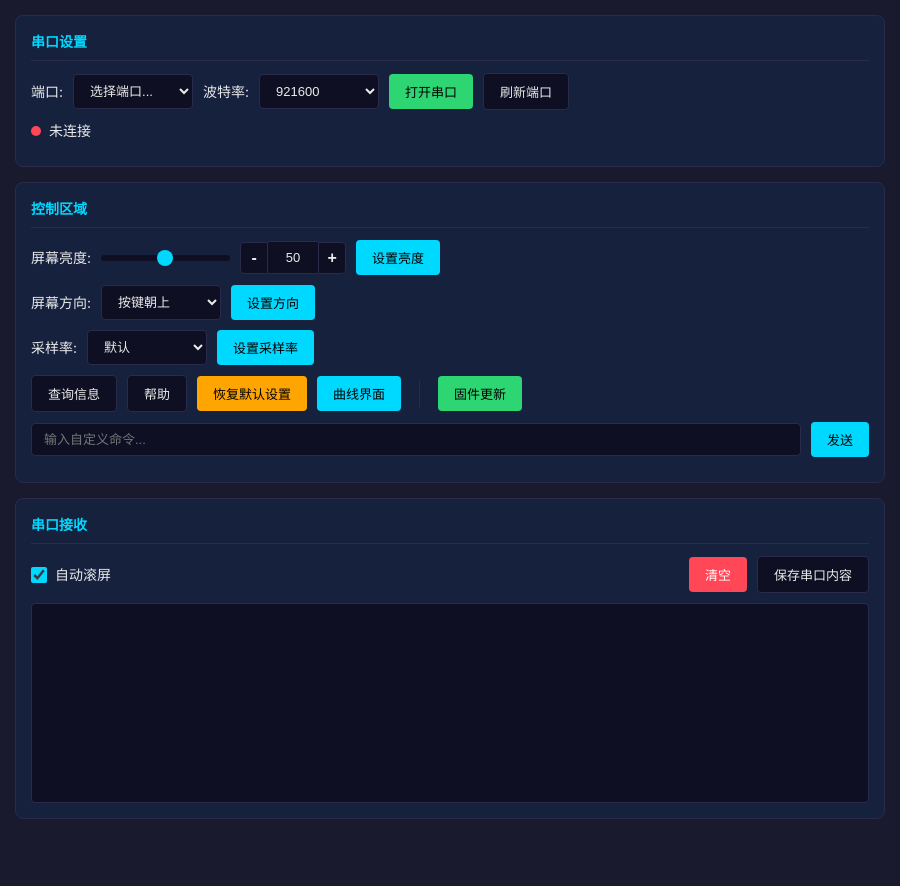
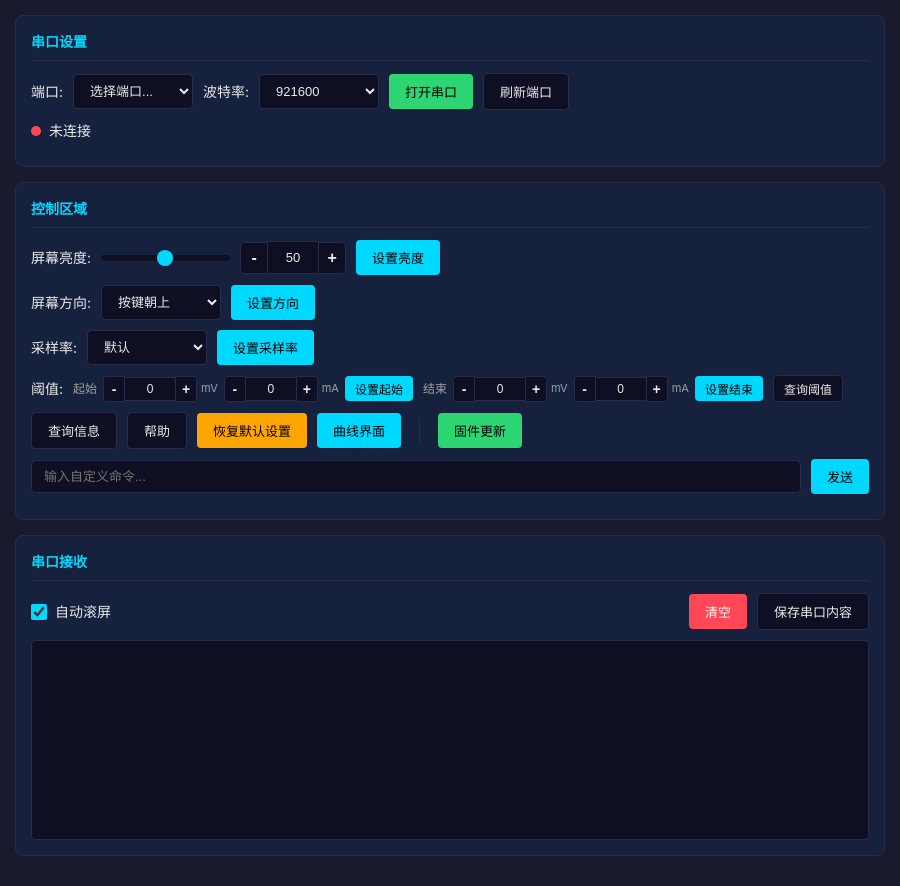
Before and after one commit to BaiHengRui/ESP32C3_USB_METER_Host, an Electron app: page index.html in a window 900 px wide. Before the commit the page ends 849 px from the top, so only its background shows below. Drawn offline with Linux system fonts and the light colour scheme; no server answers.

Commit message:
feat: 添加阈值设置功能，支持起始和结束阈值的配置与查询

```diff
--- a/index.html
+++ b/index.html
@@ -73,6 +73,44 @@
         <button id="setSampleRateBtn" class="btn btn-primary">设置采样率</button>
       </div>
 
+      <!-- 阈值设置 -->
+      <div class="form-row threshold-row">
+        <label>阈值:</label>
+        <div class="threshold-group">
+          <span class="threshold-label">起始</span>
+          <div class="number-input number-input-sm">
+            <button id="thrStartVMinus" class="number-btn number-btn-sm">-</button>
+            <input type="number" id="thrStartV" class="threshold-input" placeholder="mV" value="0" min="0">
+            <button id="thrStartVPlus" class="number-btn number-btn-sm">+</button>
+          </div>
+          <span class="threshold-unit">mV</span>
+          <div class="number-input number-input-sm">
+            <button id="thrStartIMinus" class="number-btn number-btn-sm">-</button>
+            <input type="number" id="thrStartI" class="threshold-input" placeholder="mA" value="0" min="0">
+            <button id="thrStartIPlus" class="number-btn number-btn-sm">+</button>
+          </div>
+          <span class="threshold-unit">mA</span>
+          <button id="setStartBtn" class="btn btn-primary btn-sm">设置起始</button>
+        </div>
+        <div class="threshold-group">
+          <span class="threshold-label">结束</span>
+          <div class="number-input number-input-sm">
+            <button id="thrEndVMinus" class="number-btn number-btn-sm">-</button>
+            <input type="number" id="thrEndV" class="threshold-input" placeholder="mV" value="0" min="0">
+            <button id="thrEndVPlus" class="number-btn number-btn-sm">+</button>
+          </div>
+          <span class="threshold-unit">mV</span>
+          <div class="number-input number-input-sm">
+            <button id="thrEndIMinus" class="number-btn number-btn-sm">-</button>
+            <input type="number" id="thrEndI" class="threshold-input" placeholder="mA" value="0" min="0">
+            <button id="thrEndIPlus" class="number-btn number-btn-sm">+</button>
+          </div>
+          <span class="threshold-unit">mA</span>
+          <button id="setEndBtn" class="btn btn-primary btn-sm">设置结束</button>
+        </div>
+        <button id="queryThresholdBtn" class="btn btn-secondary btn-sm">查询阈值</button>
+      </div>
+
       <!-- 常用命令 -->
       <div class="form-row">
         <button id="queryInfoBtn" class="btn btn-secondary">查询信息</button>
--- a/renderer.js
+++ b/renderer.js
@@ -25,6 +25,23 @@ const elements = {
   setRotationBtn: document.getElementById('setRotationBtn'),
   sampleRateSelect: document.getElementById('sampleRateSelect'),
   setSampleRateBtn: document.getElementById('setSampleRateBtn'),
+
+  // 阈值设置
+  thrStartV: document.getElementById('thrStartV'),
+  thrStartVMinus: document.getElementById('thrStartVMinus'),
+  thrStartVPlus: document.getElementById('thrStartVPlus'),
+  thrStartI: document.getElementById('thrStartI'),
+  thrStartIMinus: document.getElementById('thrStartIMinus'),
+  thrStartIPlus: document.getElementById('thrStartIPlus'),
+  setStartBtn: document.getElementById('setStartBtn'),
+  thrEndV: document.getElementById('thrEndV'),
+  thrEndVMinus: document.getElementById('thrEndVMinus'),
+  thrEndVPlus: document.getElementById('thrEndVPlus'),
+  thrEndI: document.getElementById('thrEndI'),
+  thrEndIMinus: document.getElementById('thrEndIMinus'),
+  thrEndIPlus: document.getElementById('thrEndIPlus'),
+  setEndBtn: document.getElementById('setEndBtn'),
+  queryThresholdBtn: document.getElementById('queryThresholdBtn'),
 
   // 常用命令
   queryInfoBtn: document.getElementById('queryInfoBtn'),
@@ -154,6 +171,17 @@ function setupEventListeners() {
 
   // 采样率
   elements.setSampleRateBtn.addEventListener('click', setSampleRate)
+
+  // 阈值设置
+  elements.setStartBtn.addEventListener('click', setStartThreshold)
+  elements.setEndBtn.addEventListener('click', setEndThreshold)
+  elements.queryThresholdBtn.addEventListener('click', () => sendCommand('threshold'))
+
+  // 阈值 +/- 按钮
+  setupThresholdStepper('thrStartV', 100)
+  setupThresholdStepper('thrStartI', 10)
+  setupThresholdStepper('thrEndV', 100)
+  setupThresholdStepper('thrEndI', 10)
 
   // 常用命令
   elements.queryInfoBtn.addEventListener('click', () => sendCommand('info'))
@@ -294,6 +322,36 @@ async function setSampleRate() {
   await sendCommand(`sample:${value}`)
 }
 
+// 阈值步进按钮通用绑定(name不含后缀, step步长)
+function setupThresholdStepper(name, step) {
+  const input = elements[name]
+  const minus = elements[name + 'Minus']
+  const plus = elements[name + 'Plus']
+  if (!input || !minus || !plus) return
+  minus.addEventListener('click', () => {
+    const v = Math.max(0, (parseInt(input.value) || 0) - step)
+    input.value = v
+  })
+  plus.addEventListener('click', () => {
+    const v = (parseInt(input.value) || 0) + step
+    input.value = v
+  })
+}
+
+// 设置起始阈值
+async function setStartThreshold() {
+  const v = elements.thrStartV.value || '0'
+  const i = elements.thrStartI.value || '0'
+  await sendCommand(`set_start=${v},${i}`)
+}
+
+// 设置结束阈值
+async function setEndThreshold() {
+  const v = elements.thrEndV.value || '0'
+  const i = elements.thrEndI.value || '0'
+  await sendCommand(`set_end=${v},${i}`)
+}
+
 // 恢复默认设置
 async function resetDefaults() {
   if (!isConnected) {
--- a/styles.css
+++ b/styles.css
@@ -270,6 +270,85 @@ input[type="range"]::-webkit-slider-thumb {
   flex-shrink: 0;
 }
 
+/* 阈值设置 */
+.threshold-row {
+  flex-wrap: wrap;
+}
+
+.threshold-group {
+  display: flex;
+  align-items: center;
+  gap: 4px;
+}
+
+.threshold-label {
+  color: var(--text-secondary);
+  font-size: 12px;
+  margin-right: 2px;
+}
+
+.threshold-unit {
+  color: var(--text-secondary);
+  font-size: 11px;
+  margin-right: 2px;
+}
+
+input.threshold-input {
+  width: 52px;
+  padding: 4px 4px;
+  font-size: 12px;
+  text-align: center;
+  border-radius: 0;
+  border-left: none;
+  border-right: none;
+  -moz-appearance: textfield;
+}
+
+input.threshold-input::-webkit-inner-spin-button,
+input.threshold-input::-webkit-outer-spin-button {
+  -webkit-appearance: none;
+  margin: 0;
+}
+
+.number-input-sm {
+  display: inline-flex;
+  align-items: center;
+}
+
+.number-btn-sm {
+  width: 22px;
+  height: 26px;
+  font-size: 14px;
+  border: 1px solid var(--border-color);
+  background: var(--bg-tertiary);
+  color: var(--text-primary);
+  cursor: pointer;
+  display: flex;
+  align-items: center;
+  justify-content: center;
+  transition: all 0.2s;
+  padding: 0;
+  line-height: 1;
+}
+
+.number-btn-sm:first-child {
+  border-radius: 3px 0 0 3px;
+}
+
+.number-btn-sm:last-child {
+  border-radius: 0 3px 3px 0;
+}
+
+.number-btn-sm:hover {
+  background: var(--accent-blue);
+  color: #000;
+}
+
+.btn-sm {
+  padding: 4px 10px;
+  font-size: 12px;
+}
+
 .btn-info {
   background: var(--info);
   color: #000;
```
